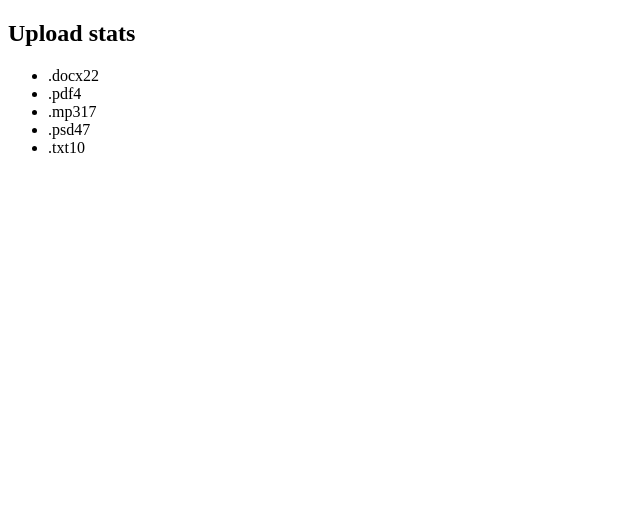
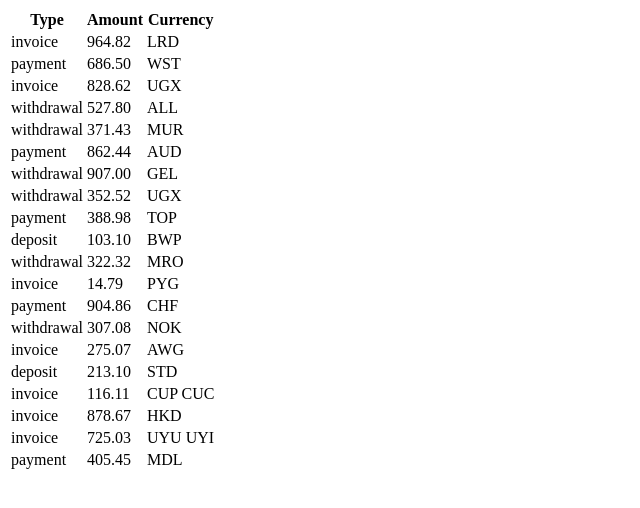
Before and after one commit to vikttur/goit-react-hw-01-components, a React (Create React App) app: page / in a window 1280 px wide. Shown: the top 508 px of the page, without its empty margins (0-640 px from the left). Built offline with nearby package versions, Linux system fonts and the light colour scheme.

Commit message:
creates the TransactionHistory component markup

```diff
--- a/src/App.jsx
+++ b/src/App.jsx
@@ -1,16 +1,20 @@
 // import user from "./data/user.json";
-import data from "./data/data.json";
+// import data from "./data/data.json";
 // import friends from "./data/friends.json";
+import transactions from "./data/transactions.json";
+
 // import Profile from "./components/Profile/Profile";
-import Statistics from "./components/Statistics/Statistics";
+// import Statistics from "./components/Statistics/Statistics";
 // import FriendList from "./components/FriendList/FriendList";
+import TransactionHistory from "./components/TransactionHistory/TransactionHistory";
 
 // const { username, tag, location, avatar, stats } = user;
 
 export default function App() {
 	return (
 		// <Profile username={username} tag={tag} location={location} avatar={avatar} stats={stats} />
-		<Statistics title={"Upload stats"} stats={data} />
+		// <Statistics title={"Upload stats"} stats={data} />
 		// <FriendList friends={friends} />
+		<TransactionHistory items={transactions} />
 	);
 }
--- /dev/null
+++ b/src/components/TableBody/TableBody.jsx
@@ -0,0 +1,11 @@
+export default function TableBody(row) {
+	const { type, amount, currency } = row;
+
+	return (
+		<tr>
+			<td>{type}</td>
+			<td>{amount}</td>
+			<td>{currency}</td>
+		</tr>
+	);
+}
--- a/src/components/TransactionHistory/TransactionHistory.jsx
+++ b/src/components/TransactionHistory/TransactionHistory.jsx
@@ -0,0 +1,22 @@
+import TableBody from "../TableBody/TableBody";
+
+export default function TransactionHistory({ items }) {
+	const tableItems = items.map(item => {
+		const { id, type, amount, currency } = item;
+		return <TableBody key={id} type={type} amount={amount} currency={currency} />;
+	});
+
+	return (
+		<table className="transaction-history">
+			<thead>
+				<tr>
+					<th>Type</th>
+					<th>Amount</th>
+					<th>Currency</th>
+				</tr>
+			</thead>
+
+			<tbody>{tableItems}</tbody>
+		</table>
+	);
+}
```
